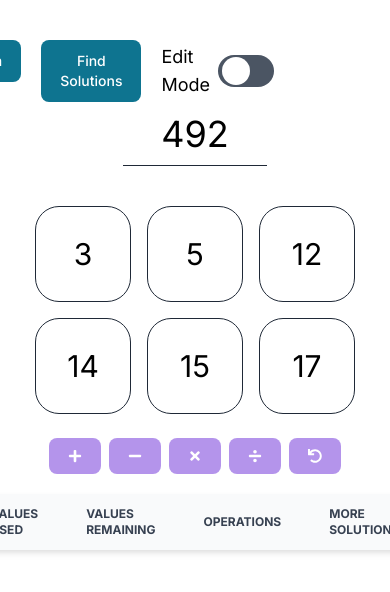
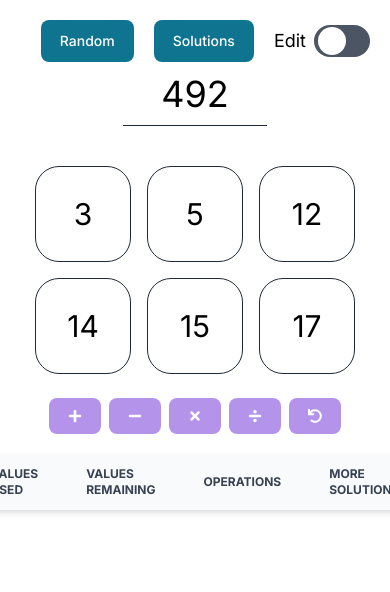
Before and after one commit to heeringa/digits, a Next.js app: page / in a window 390 px wide. Shown: the top 592 px of the page. Built offline with nearby package versions, Linux system fonts and the light colour scheme.

Commit message:
Better responsive layout (#43)

```diff
--- a/src/app/components/Toggle.tsx
+++ b/src/app/components/Toggle.tsx
@@ -9,10 +9,10 @@ interface ToggleProps {
 function Toggle({isEditable, onToggleChange}: ToggleProps) {
 
   return (
-    <div className="flex items-center mr-5">
+    <div className="flex items-center">
       <label htmlFor="toggle" className="flex items-center cursor-pointer">
         <div className="text-lg mr-2">
-            Edit Mode
+            Edit
         </div>
         <div className="relative">
           <input type="checkbox" id="toggle" className="sr-only" checked={isEditable}
--- a/src/app/page.tsx
+++ b/src/app/page.tsx
@@ -233,9 +233,9 @@ export default function Home() {
 
   return (
     <div className="flex flex-col">
-      <div className="flex flex-row-reverse px-4 lg:px-0 mb-0 ml-20 mt-10 mr-20">
+      <div className="flex flex-row-reverse lg:px-0 mb-0 lg:ml-20 mt-5 lg:mt-10 mr-5 lg:mr-20">
         <Toggle isEditable={isEditable} onToggleChange={handleToggleChange} />
-        <Button className="mr-5" onClick={(event: any) => handleSubmit()}>Find Solutions</Button>
+        <Button className="mr-5" onClick={(event: any) => handleSubmit()}>Solutions</Button>
         <Button className="mr-5" onClick={(event: any) => handleRandom()}>Random</Button>
       </div>
 
```
